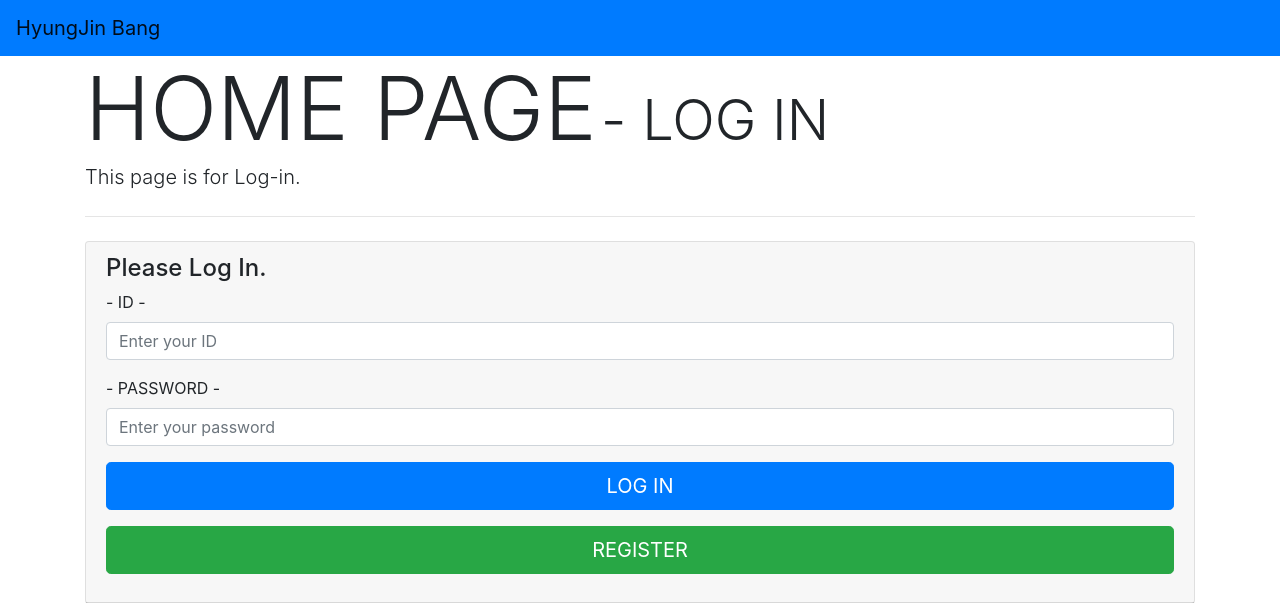
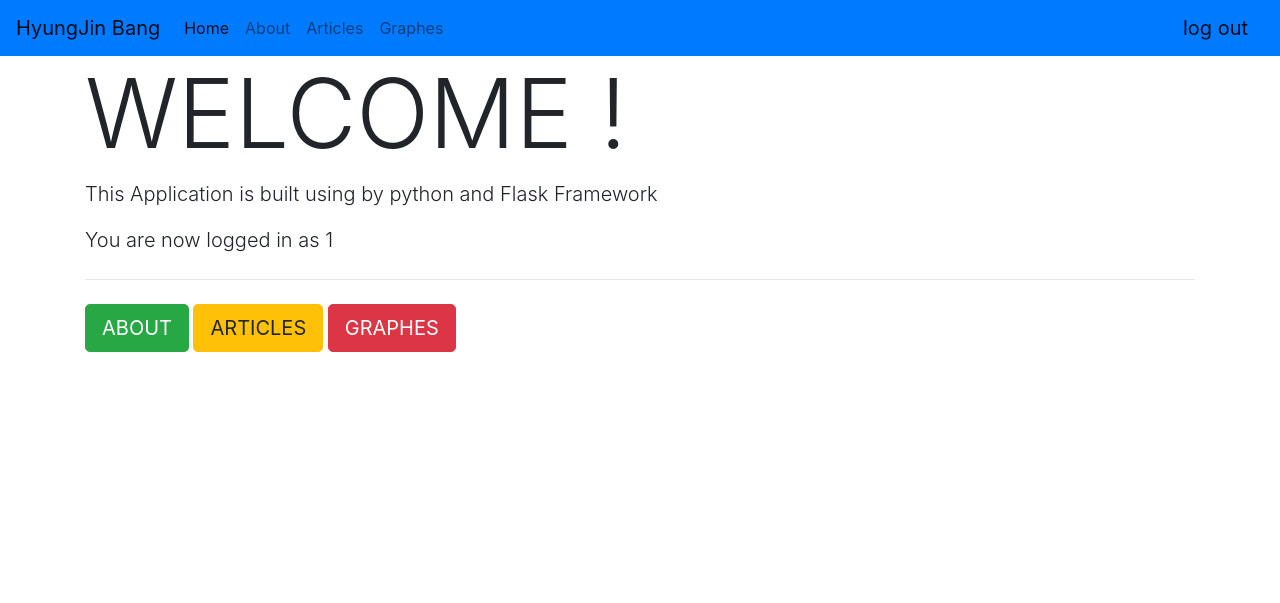
Before and after one commit to Banghyungjin/flask101, a Flask app: page / in a window 1280 px wide. Shown: the top 603 px of the page. Run offline with Flask 2, Linux system fonts and the light colour scheme; the visitor is signed in with stand-in values (Sample User, id 1); some libraries are stand-ins or nearby versions.

Commit message:
2021-06-09_01
mysql연동
로그인 기능 구현
회원가입 기능 구현

```diff
--- a/app.py
+++ b/app.py
@@ -3,42 +3,86 @@ from passlib.hash import sha256_crypt
 import pymysql
 import matplotlib.pyplot as plt
 import numpy as np
-from io import BytesIO, StringIO
+from io import BytesIO, StringIO  # 그래프를 이미지로 저장하기위한 변환 라이브러리
 
 app = Flask(__name__)
 
+app.secret_key = 'my_secret_key'
 
+
+# 메인 화면& 로그인
 @app.route('/', methods=['GET', 'POST'])
 def index():
+    if session.get('is_logged') is not None:
+        return render_template("index.html", user=session.get('is_logged'))
+    elif request.method == "POST":
+        db = pymysql.connect(
+            host='localhost',
+            port=3306,
+            user='root',
+            password='1234',
+            db='flasktest'
+        )
+        cursor = db.cursor()
+        sql = 'SELECT PW FROM login where ID = %s;'
+        usid = request.form['Username']
+        ps = request.form['psword']
+        cursor.execute(sql, usid)
+        user = cursor.fetchone()
+        if user is None:
+            flash("없는 아이디입니다.")
+        elif sha256_crypt.verify(ps, user[0]):
+            session['is_logged'] = usid
+            return render_template("index.html", user=session.get('is_logged'))
+        else:
+            flash("틀린 비밀번호입니다.")
+        return render_template("log_in.html")
+    else:
+        return render_template("log_in.html")
+
+
+# 회원가입 기능
+@app.route('/register', methods=["GET", "POST"])
+def register():
+    if request.method == "POST":
+        db = pymysql.connect(
+            host='localhost',
+            port=3306,
+            user='root',
+            password='1234',
+            db='flasktest'
+        )
+        cursor = db.cursor()
+        name = request.form['Name']
+        email = request.form['Email']
+        id = request.form['Username']
+        psword = sha256_crypt.encrypt(request.form['psword'])
+        sql_insert = "INSERT INTO `login` (`name`, `email`, `ID` , `PW`) VALUES (%s, %s, %s, %s);"
+        val = [name, email, id, psword]
+        cursor.execute(sql_insert, val)
+        db.commit()
+        topic = cursor.fetchall()
+        db.close()
+        return redirect("/")
+    else:
+        return render_template("register.html")
+
+
+# 로그아웃 기능
+@app.route('/log_out')
+def log_out():
+    session.clear()
     return render_template("log_in.html")
-    # return "Hello World !"
-    # if session.get('is_logged') is not None:
-    #     return render_template("index.html", user=session.get('is_logged'))
-    # elif request.method == "POST":
-    #     db = pymysql.connect(
-    #         host='localhost',
-    #         port=3306,
-    #         user='root',
-    #         password='1234',
-    #         db='busan'
-    #     )
-    #     cursor = db.cursor()
-    #     sql = 'SELECT password FROM users where username = %s;'
-    #     usid = request.form['Username']
-    #     ps = request.form['psword']
-    #     cursor.execute(sql, usid)
-    #     user = cursor.fetchone()
-    #     if user is None:
-    #         flash("없는 아이디입니다.")
-    #     elif sha256_crypt.verify(ps, user[0]):
-    #         session['is_logged'] = usid
-    #         return render_template("index.html", user=session.get('is_logged'))
-    #     else:
-    #         flash("틀린 비밀번호입니다.")
-    #     return render_template("log_in.html")
-    # else:
-    #     return render_template("log_in.html")
+
+# 정보화면 - 아직 만드는 중
+@app.route('/about')
+def about():
+    if session.get('is_logged') is not None:
+        return render_template("about.html")
+    else:
+        return render_template("log_in.html")
+
 
 
 if __name__ == '__main__':
-    app.run()
+    app.run(debug=1)
--- a/templates/index.html
+++ b/templates/index.html
@@ -1,7 +1,7 @@
 {% extends "layouts/layouts_main.html" %}
 {% block body %}
 <h1 class="display-1">WELCOME !</h1>
-<p class="lead">This Application is build using by python and Flask Framework</p>
+<p class="lead">This Application is built using by python and Flask Framework</p>
 <p class="lead">You are now logged in as {{user}}</p>
 <hr class="my-4">
 <div>
```
Also changed, not shown: 1 other file.
